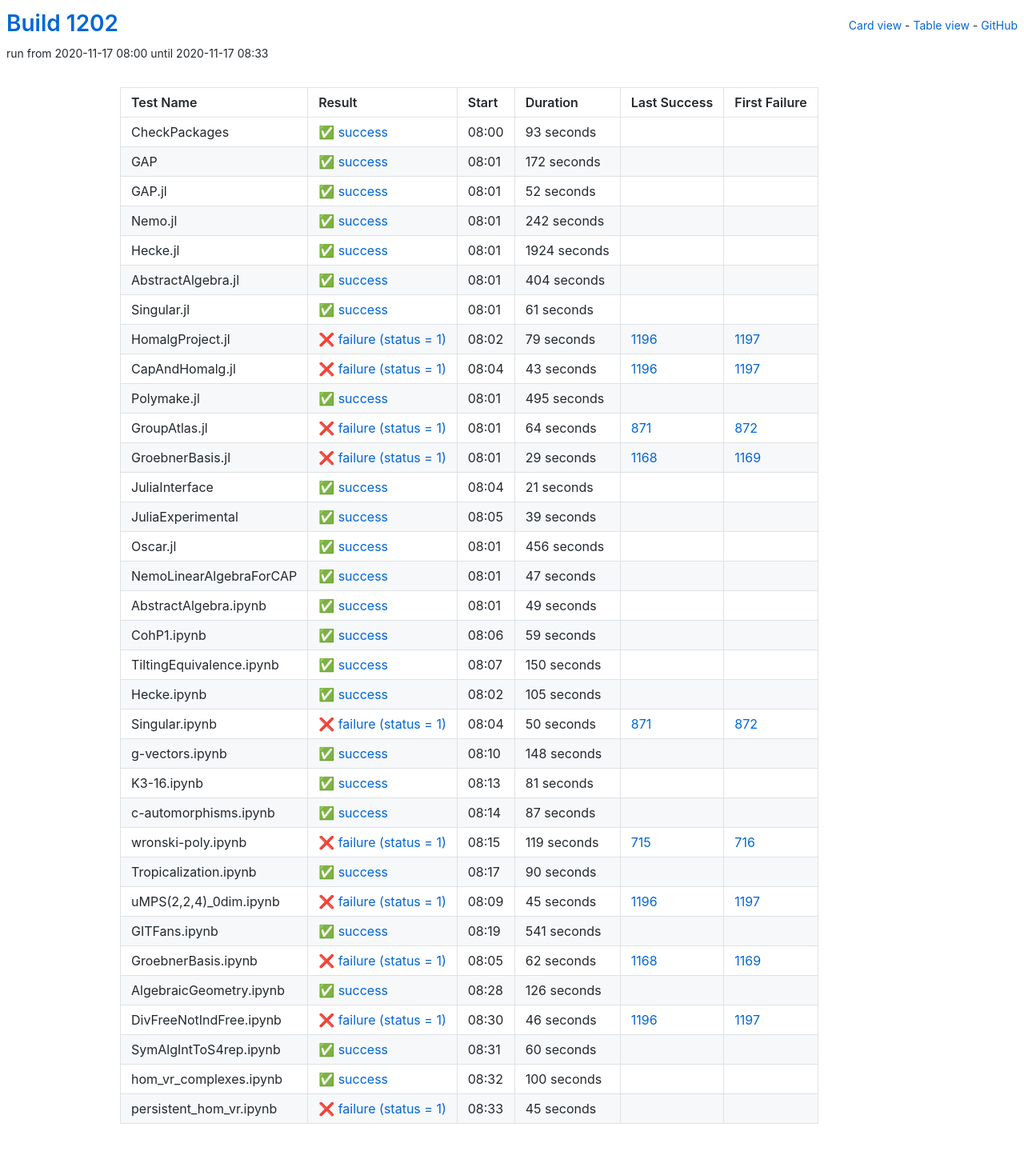
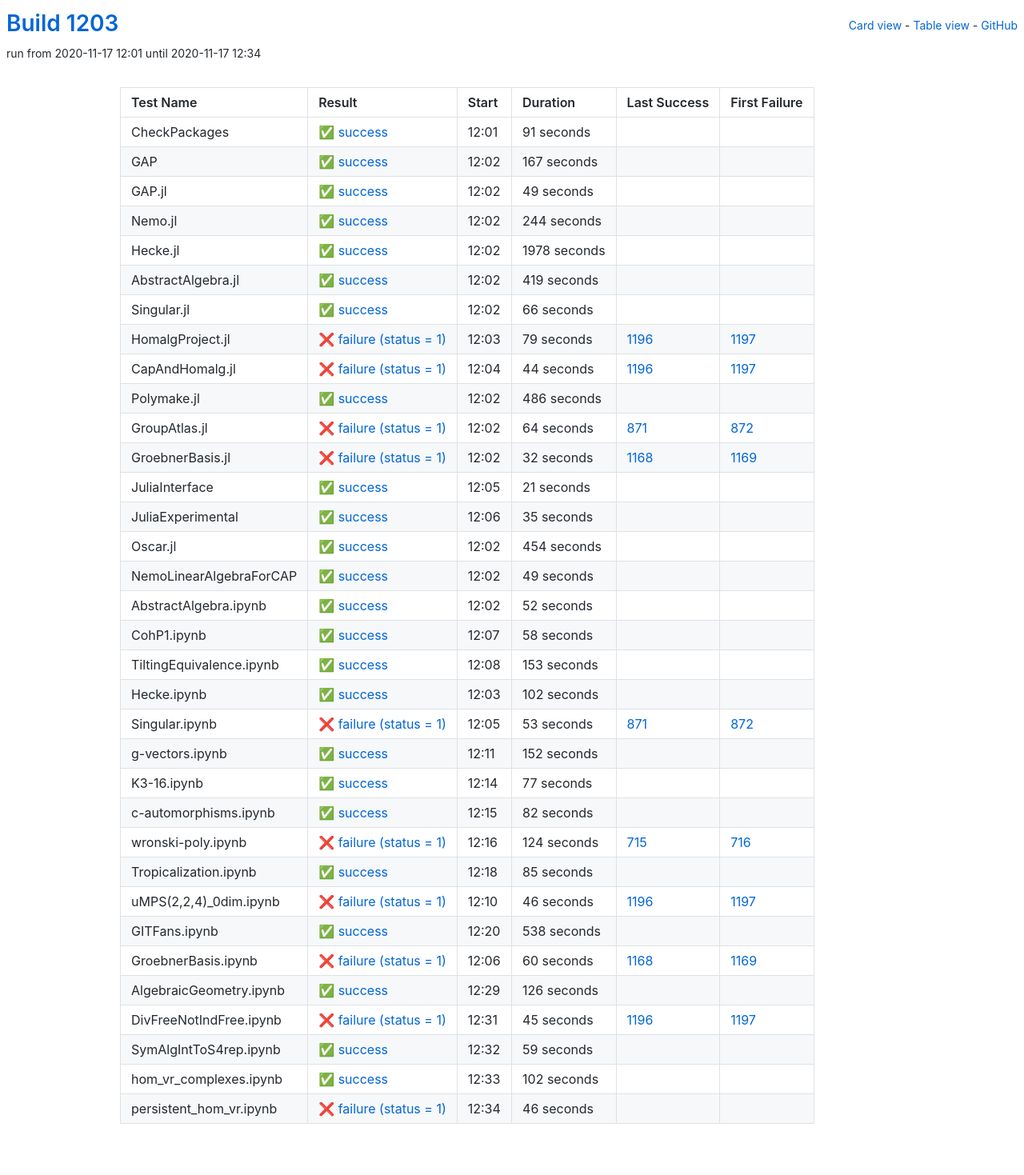
Before and after one commit to oscar-system/oscar-ci-status-stable, a Jekyll site: the page built from table.html, in a window 1280 px wide. Shown: the whole page at 80% size. Built offline with Jekyll 4.4.1, drawn with Linux system fonts in a browser that asks for light colours.

Commit message:
Build #1203

```diff
--- a/_data/ci.yml
+++ b/_data/ci.yml
@@ -1,6 +1,6 @@
 ---
-build: 1202
-build_url: https://oscarci.mathematik.uni-kl.de/job/oscar-stable/1202/
+build: 1203
+build_url: https://oscarci.mathematik.uni-kl.de/job/oscar-stable/1203/
 job: oscar-stable
 organization: oscar-system
 repo: oscar-ci-status-stable
@@ -8,92 +8,92 @@ repourl: https://github.com/oscar-system/oscar-ci-status-stable
 tests:
 - name: CheckPackages
   id: checkpackages
-  log: https://oscarci.mathematik.uni-kl.de/job/oscar-stable/1202/artifact/logs/build-1202/CheckPackages.log
-  start: 2020-11-17 08:00
+  log: https://oscarci.mathematik.uni-kl.de/job/oscar-stable/1203/artifact/logs/build-1203/CheckPackages.log
+  start: 2020-11-17 12:01
   success: true
   exitcode: 0
   status: success
-  duration: 93
+  duration: 91
   last_success: false
   last_success_url:
   first_failure: false
   first_failure_url:
 - name: GAP
   id: gap
-  log: https://oscarci.mathematik.uni-kl.de/job/oscar-stable/1202/artifact/logs/build-1202/GAP.log
-  start: 2020-11-17 08:01
+  log: https://oscarci.mathematik.uni-kl.de/job/oscar-stable/1203/artifact/logs/build-1203/GAP.log
+  start: 2020-11-17 12:02
   success: true
   exitcode: 0
   status: success
-  duration: 172
+  duration: 167
   last_success: false
   last_success_url:
   first_failure: false
   first_failure_url:
 - name: GAP.jl
   id: gap-jl
-  log: https://oscarci.mathematik.uni-kl.de/job/oscar-stable/1202/artifact/logs/build-1202/GAP.jl.log
-  start: 2020-11-17 08:01
+  log: https://oscarci.mathematik.uni-kl.de/job/oscar-stable/1203/artifact/logs/build-1203/GAP.jl.log
+  start: 2020-11-17 12:02
   success: true
   exitcode: 0
   status: success
-  duration: 52
+  duration: 49
   last_success: false
   last_success_url:
   first_failure: false
   first_failure_url:
 - name: Nemo.jl
   id: nemo-jl
-  log: https://oscarci.mathematik.uni-kl.de/job/oscar-stable/1202/artifact/logs/build-1202/Nemo.jl.log
-  start: 2020-11-17 08:01
+  log: https://oscarci.mathematik.uni-kl.de/job/oscar-stable/1203/artifact/logs/build-1203/Nemo.jl.log
+  start: 2020-11-17 12:02
   success: true
   exitcode: 0
   status: success
-  duration: 242
+  duration: 244
   last_success: false
   last_success_url:
   first_failure: false
   first_failure_url:
 - name: Hecke.jl
   id: hecke-jl
-  log: https://oscarci.mathematik.uni-kl.de/job/oscar-stable/1202/artifact/logs/build-1202/Hecke.jl.log
-  start: 2020-11-17 08:01
+  log: https://oscarci.mathematik.uni-kl.de/job/oscar-stable/1203/artifact/logs/build-1203/Hecke.jl.log
+  start: 2020-11-17 12:02
   success: true
   exitcode: 0
   status: success
-  duration: 1924
+  duration: 1978
   last_success: false
   last_success_url:
   first_failure: false
   first_failure_url:
 - name: AbstractAlgebra.jl
   id: abstractalgebra-jl
-  log: https://oscarci.mathematik.uni-kl.de/job/oscar-stable/1202/artifact/logs/build-1202/AbstractAlgebra.jl.log
-  start: 2020-11-17 08:01
+  log: https://oscarci.mathematik.uni-kl.de/job/oscar-stable/1203/artifact/logs/build-1203/AbstractAlgebra.jl.log
+  start: 2020-11-17 12:02
   success: true
   exitcode: 0
   status: success
-  duration: 404
+  duration: 419
   last_success: false
   last_success_url:
   first_failure: false
   first_failure_url:
 - name: Singular.jl
   id: singular-jl
-  log: https://oscarci.mathematik.uni-kl.de/job/oscar-stable/1202/artifact/logs/build-1202/Singular.jl.log
-  start: 2020-11-17 08:01
+  log: https://oscarci.mathematik.uni-kl.de/job/oscar-stable/1203/artifact/logs/build-1203/Singular.jl.log
+  start: 2020-11-17 12:02
   success: true
   exitcode: 0
   status: success
-  duration: 61
+  duration: 66
   last_success: false
   last_success_url:
   first_failure: false
   first_failure_url:
 - name: HomalgProject.jl
   id: homalgproject-jl
-  log: https://oscarci.mathematik.uni-kl.de/job/oscar-stable/1202/artifact/logs/build-1202/HomalgProject.jl.log
-  start: 2020-11-17 08:02
+  log: https://oscarci.mathematik.uni-kl.de/job/oscar-stable/1203/artifact/logs/build-1203/HomalgProject.jl.log
+  start: 2020-11-17 12:03
   success: false
   exitcode: 1
   status: failure
@@ -104,32 +104,32 @@ tests:
   first_failure_url: https://oscarci.mathematik.uni-kl.de/job/oscar-stable/1197/
 - name: CapAndHomalg.jl
   id: capandhomalg-jl
-  log: https://oscarci.mathematik.uni-kl.de/job/oscar-stable/1202/artifact/logs/build-1202/CapAndHomalg.jl.log
-  start: 2020-11-17 08:04
+  log: https://oscarci.mathematik.uni-kl.de/job/oscar-stable/1203/artifact/logs/build-1203/CapAndHomalg.jl.log
+  start: 2020-11-17 12:04
   success: false
   exitcode: 1
   status: failure
-  duration: 43
+  duration: 44
   last_success: 1196
   last_success_url: https://oscarci.mathematik.uni-kl.de/job/oscar-stable/1196/
   first_failure: 1197
   first_failure_url: https://oscarci.mathematik.uni-kl.de/job/oscar-stable/1197/
 - name: Polymake.jl
   id: polymake-jl
-  log: https://oscarci.mathematik.uni-kl.de/job/oscar-stable/1202/artifact/logs/build-1202/Polymake.jl.log
-  start: 2020-11-17 08:01
+  log: https://oscarci.mathematik.uni-kl.de/job/oscar-stable/1203/artifact/logs/build-1203/Polymake.jl.log
+  start: 2020-11-17 12:02
   success: true
   exitcode: 0
   status: success
-  duration: 495
+  duration: 486
   last_success: false
   last_success_url:
   first_failure: false
   first_failure_url:
 - name: GroupAtlas.jl
   id: groupatlas-jl
-  log: https://oscarci.mathematik.uni-kl.de/job/oscar-stable/1202/artifact/logs/build-1202/GroupAtlas.jl.log
-  start: 2020-11-17 08:01
+  log: https://oscarci.mathematik.uni-kl.de/job/oscar-stable/1203/artifact/logs/build-1203/GroupAtlas.jl.log
+  start: 2020-11-17 12:02
   success: false
   exitcode: 1
   status: failure
@@ -140,20 +140,20 @@ tests:
   first_failure_url: https://oscarci.mathematik.uni-kl.de/job/oscar-stable/872/
 - name: GroebnerBasis.jl
   id: groebnerbasis-jl
-  log: https://oscarci.mathematik.uni-kl.de/job/oscar-stable/1202/artifact/logs/build-1202/GroebnerBasis.jl.log
-  start: 2020-11-17 08:01
+  log: https://oscarci.mathematik.uni-kl.de/job/oscar-stable/1203/artifact/logs/build-1203/GroebnerBasis.jl.log
+  start: 2020-11-17 12:02
   success: false
   exitcode: 1
   status: failure
-  duration: 29
+  duration: 32
   last_success: 1168
   last_success_url: https://oscarci.mathematik.uni-kl.de/job/oscar-stable/1168/
   first_failure: 1169
   first_failure_url: https://oscarci.mathematik.uni-kl.de/job/oscar-stable/1169/
 - name: JuliaInterface
   id: juliainterface
-  log: https://oscarci.mathematik.uni-kl.de/job/oscar-stable/1202/artifact/logs/build-1202/JuliaInterface.log
-  start: 2020-11-17 08:04
+  log: https://oscarci.mathematik.uni-kl.de/job/oscar-stable/1203/artifact/logs/build-1203/JuliaInterface.log
+  start: 2020-11-17 12:05
   success: true
   exitcode: 0
   status: success
@@ -164,44 +164,32 @@ tests:
   first_failure_url:
 - name: JuliaExperimental
   id: juliaexperimental
-  log: https://oscarci.mathematik.uni-kl.de/job/oscar-stable/1202/artifact/logs/build-1202/JuliaExperimental.log
-  start: 2020-11-17 08:05
+  log: https://oscarci.mathematik.uni-kl.de/job/oscar-stable/1203/artifact/logs/build-1203/JuliaExperimental.log
+  start: 2020-11-17 12:06
   success: true
   exitcode: 0
   status: success
-  duration: 39
+  duration: 35
   last_success: false
   last_success_url:
   first_failure: false
   first_failure_url:
 - name: Oscar.jl
   id: oscar-jl
-  log: https://oscarci.mathematik.uni-kl.de/job/oscar-stable/1202/artifact/logs/build-1202/Oscar.jl.log
-  start: 2020-11-17 08:01
+  log: https://oscarci.mathematik.uni-kl.de/job/oscar-stable/1203/artifact/logs/build-1203/Oscar.jl.log
+  start: 2020-11-17 12:02
   success: true
   exitcode: 0
   status: success
-  duration: 456
+  duration: 454
   last_success: false
   last_success_url:
   first_failure: false
   first_failure_url:
 - name: NemoLinearAlgebraForCAP
   id: nemolinearalgebraforcap
-  log: https://oscarci.mathematik.uni-kl.de/job/oscar-stable/1202/artifact/logs/build-1202/NemoLinearAlgebraForCAP.log
-  start: 2020-11-17 08:01
-  success: true
-  exitcode: 0
-  status: success
-  duration: 47
-  last_success: false
-  last_success_url:
-  first_failure: false
-  first_failure_url:
-- name: AbstractAlgebra.ipynb
-  id: abstractalgebra-ipynb
-  log: https://oscarci.mathematik.uni-kl.de/job/oscar-stable/1202/artifact/logs/build-1202/AbstractAlgebra.ipynb.log
-  start: 2020-11-17 08:01
+  log: https://oscarci.mathematik.uni-kl.de/job/oscar-stable/1203/artifact/logs/build-1203/NemoLinearAlgebraForCAP.log
+  start: 2020-11-17 12:02
   success: true
   exitcode: 0
   status: success
@@ -210,154 +198,166 @@ tests:
   last_success_url:
   first_failure: false
   first_failure_url:
-- name: CohP1.ipynb
-  id: cohp1-ipynb
-  log: https://oscarci.mathematik.uni-kl.de/job/oscar-stable/1202/artifact/logs/build-1202/CohP1.ipynb.log
-  start: 2020-11-17 08:06
+- name: AbstractAlgebra.ipynb
+  id: abstractalgebra-ipynb
+  log: https://oscarci.mathematik.uni-kl.de/job/oscar-stable/1203/artifact/logs/build-1203/AbstractAlgebra.ipynb.log
+  start: 2020-11-17 12:02
   success: true
   exitcode: 0
   status: success
-  duration: 59
+  duration: 52
+  last_success: false
+  last_success_url:
+  first_failure: false
+  first_failure_url:
+- name: CohP1.ipynb
+  id: cohp1-ipynb
+  log: https://oscarci.mathematik.uni-kl.de/job/oscar-stable/1203/artifact/logs/build-1203/CohP1.ipynb.log
+  start: 2020-11-17 12:07
+  success: true
+  exitcode: 0
+  status: success
+  duration: 58
   last_success: false
   last_success_url:
   first_failure: false
   first_failure_url:
 - name: TiltingEquivalence.ipynb
   id: tiltingequivalence-ipynb
-  log: https://oscarci.mathematik.uni-kl.de/job/oscar-stable/1202/artifact/logs/build-1202/TiltingEquivalence.ipynb.log
-  start: 2020-11-17 08:07
+  log: https://oscarci.mathematik.uni-kl.de/job/oscar-stable/1203/artifact/logs/build-1203/TiltingEquivalence.ipynb.log
+  start: 2020-11-17 12:08
   success: true
   exitcode: 0
   status: success
-  duration: 150
+  duration: 153
   last_success: false
   last_success_url:
   first_failure: false
   first_failure_url:
 - name: Hecke.ipynb
   id: hecke-ipynb
-  log: https://oscarci.mathematik.uni-kl.de/job/oscar-stable/1202/artifact/logs/build-1202/Hecke.ipynb.log
-  start: 2020-11-17 08:02
+  log: https://oscarci.mathematik.uni-kl.de/job/oscar-stable/1203/artifact/logs/build-1203/Hecke.ipynb.log
+  start: 2020-11-17 12:03
   success: true
   exitcode: 0
   status: success
-  duration: 105
+  duration: 102
   last_success: false
   last_success_url:
   first_failure: false
   first_failure_url:
 - name: Singular.ipynb
   id: singular-ipynb
-  log: https://oscarci.mathematik.uni-kl.de/job/oscar-stable/1202/artifact/logs/build-1202/Singular.ipynb.log
-  start: 2020-11-17 08:04
+  log: https://oscarci.mathematik.uni-kl.de/job/oscar-stable/1203/artifact/logs/build-1203/Singular.ipynb.log
+  start: 2020-11-17 12:05
   success: false
   exitcode: 1
   status: failure
-  duration: 50
+  duration: 53
   last_success: 871
   last_success_url: https://oscarci.mathematik.uni-kl.de/job/oscar-stable/871/
   first_failure: 872
   first_failure_url: https://oscarci.mathematik.uni-kl.de/job/oscar-stable/872/
 - name: g-vectors.ipynb
   id: g-vectors-ipynb
-  log: https://oscarci.mathematik.uni-kl.de/job/oscar-stable/1202/artifact/logs/build-1202/g-vectors.ipynb.log
-  start: 2020-11-17 08:10
+  log: https://oscarci.mathematik.uni-kl.de/job/oscar-stable/1203/artifact/logs/build-1203/g-vectors.ipynb.log
+  start: 2020-11-17 12:11
   success: true
   exitcode: 0
   status: success
-  duration: 148
+  duration: 152
   last_success: false
   last_success_url:
   first_failure: false
   first_failure_url:
 - name: K3-16.ipynb
   id: k3-16-ipynb
-  log: https://oscarci.mathematik.uni-kl.de/job/oscar-stable/1202/artifact/logs/build-1202/K3-16.ipynb.log
-  start: 2020-11-17 08:13
+  log: https://oscarci.mathematik.uni-kl.de/job/oscar-stable/1203/artifact/logs/build-1203/K3-16.ipynb.log
+  start: 2020-11-17 12:14
   success: true
   exitcode: 0
   status: success
-  duration: 81
+  duration: 77
   last_success: false
   last_success_url:
   first_failure: false
   first_failure_url:
 - name: c-automorphisms.ipynb
   id: c-automorphisms-ipynb
-  log: https://oscarci.mathematik.uni-kl.de/job/oscar-stable/1202/artifact/logs/build-1202/c-automorphisms.ipynb.log
-  start: 2020-11-17 08:14
+  log: https://oscarci.mathematik.uni-kl.de/job/oscar-stable/1203/artifact/logs/build-1203/c-automorphisms.ipynb.log
+  start: 2020-11-17 12:15
   success: true
   exitcode: 0
   status: success
-  duration: 87
+  duration: 82
   last_success: false
   last_success_url:
   first_failure: false
   first_failure_url:
 - name: wronski-poly.ipynb
   id: wronski-poly-ipynb
-  log: https://oscarci.mathematik.uni-kl.de/job/oscar-stable/1202/artifact/logs/build-1202/wronski-poly.ipynb.log
-  start: 2020-11-17 08:15
+  log: https://oscarci.mathematik.uni-kl.de/job/oscar-stable/1203/artifact/logs/build-1203/wronski-poly.ipynb.log
+  start: 2020-11-17 12:16
   success: false
   exitcode: 1
   status: failure
-  duration: 119
+  duration: 124
   last_success: 715
   last_success_url: https://oscarci.mathematik.uni-kl.de/job/oscar-stable/715/
   first_failure: 716
   first_failure_url: https://oscarci.mathematik.uni-kl.de/job/oscar-stable/716/
 - name: Tropicalization.ipynb
   id: tropicalization-ipynb
-  log: https://oscarci.mathematik.uni-kl.de/job/oscar-stable/1202/artifact/logs/build-1202/Tropicalization.ipynb.log
-  start: 2020-11-17 08:17
+  log: https://oscarci.mathematik.uni-kl.de/job/oscar-stable/1203/artifact/logs/build-1203/Tropicalization.ipynb.log
+  start: 2020-11-17 12:18
   success: true
   exitcode: 0
   status: success
-  duration: 90
+  duration: 85
   last_success: false
   last_success_url:
   first_failure: false
   first_failure_url:
 - name: uMPS(2,2,4)_0dim.ipynb
   id: umps-2-2-4-0dim-ipynb
-  log: https://oscarci.mathematik.uni-kl.de/job/oscar-stable/1202/artifact/logs/build-1202/uMPS-2-2-4-_0dim.ipynb.log
-  start: 2020-11-17 08:09
+  log: https://oscarci.mathematik.uni-kl.de/job/oscar-stable/1203/artifact/logs/build-1203/uMPS-2-2-4-_0dim.ipynb.log
+  start: 2020-11-17 12:10
   success: false
   exitcode: 1
   status: failure
-  duration: 45
+  duration: 46
   last_success: 1196
   last_success_url: https://oscarci.mathematik.uni-kl.de/job/oscar-stable/1196/
   first_failure: 1197
   first_failure_url: https://oscarci.mathematik.uni-kl.de/job/oscar-stable/1197/
 - name: GITFans.ipynb
   id: gitfans-ipynb
-  log: https://oscarci.mathematik.uni-kl.de/job/oscar-stable/1202/artifact/logs/build-1202/GITFans.ipynb.log
-  start: 2020-11-17 08:19
+  log: https://oscarci.mathematik.uni-kl.de/job/oscar-stable/1203/artifact/logs/build-1203/GITFans.ipynb.log
+  start: 2020-11-17 12:20
   success: true
   exitcode: 0
   status: success
-  duration: 541
+  duration: 538
   last_success: false
   last_success_url:
   first_failure: false
   first_failure_url:
 - name: GroebnerBasis.ipynb
   id: groebnerbasis-ipynb
-  log: https://oscarci.mathematik.uni-kl.de/job/oscar-stable/1202/artifact/logs/build-1202/GroebnerBasis.ipynb.log
-  start: 2020-11-17 08:05
+  log: https://oscarci.mathematik.uni-kl.de/job/oscar-stable/1203/artifact/logs/build-1203/GroebnerBasis.ipynb.log
+  start: 2020-11-17 12:06
   success: false
   exitcode: 1
   status: failure
-  duration: 62
+  duration: 60
   last_success: 1168
   last_success_url: https://oscarci.mathematik.uni-kl.de/job/oscar-stable/1168/
   first_failure: 1169
   first_failure_url: https://oscarci.mathematik.uni-kl.de/job/oscar-stable/1169/
 - name: AlgebraicGeometry.ipynb
   id: algebraicgeometry-ipynb
-  log: https://oscarci.mathematik.uni-kl.de/job/oscar-stable/1202/artifact/logs/build-1202/AlgebraicGeometry.ipynb.log
-  start: 2020-11-17 08:28
+  log: https://oscarci.mathematik.uni-kl.de/job/oscar-stable/1203/artifact/logs/build-1203/AlgebraicGeometry.ipynb.log
+  start: 2020-11-17 12:29
   success: true
   exitcode: 0
   status: success
@@ -368,48 +368,48 @@ tests:
   first_failure_url:
 - name: DivFreeNotIndFree.ipynb
   id: divfreenotindfree-ipynb
-  log: https://oscarci.mathematik.uni-kl.de/job/oscar-stable/1202/artifact/logs/build-1202/DivFreeNotIndFree.ipynb.log
-  start: 2020-11-17 08:30
+  log: https://oscarci.mathematik.uni-kl.de/job/oscar-stable/1203/artifact/logs/build-1203/DivFreeNotIndFree.ipynb.log
+  start: 2020-11-17 12:31
   success: false
   exitcode: 1
   status: failure
-  duration: 46
+  duration: 45
   last_success: 1196
   last_success_url: https://oscarci.mathematik.uni-kl.de/job/oscar-stable/1196/
   first_failure: 1197
   first_failure_url: https://oscarci.mathematik.uni-kl.de/job/oscar-stable/1197/
 - name: SymAlgIntToS4rep.ipynb
   id: symalginttos4rep-ipynb
-  log: https://oscarci.mathematik.uni-kl.de/job/oscar-stable/1202/artifact/logs/build-1202/SymAlgIntToS4rep.ipynb.log
-  start: 2020-11-17 08:31
+  log: https://oscarci.mathematik.uni-kl.de/job/oscar-stable/1203/artifact/logs/build-1203/SymAlgIntToS4rep.ipynb.log
+  start: 2020-11-17 12:32
   success: true
   exitcode: 0
   status: success
-  duration: 60
+  duration: 59
   last_success: false
   last_success_url:
   first_failure: false
   first_failure_url:
 - name: hom_vr_complexes.ipynb
   id: hom-vr-complexes-ipynb
-  log: https://oscarci.mathematik.uni-kl.de/job/oscar-stable/1202/artifact/logs/build-1202/hom_vr_complexes.ipynb.log
-  start: 2020-11-17 08:32
+  log: https://oscarci.mathematik.uni-kl.de/job/oscar-stable/1203/artifact/logs/build-1203/hom_vr_complexes.ipynb.log
+  start: 2020-11-17 12:33
   success: true
   exitcode: 0
   status: success
-  duration: 100
+  duration: 102
   last_success: false
   last_success_url:
   first_failure: false
   first_failure_url:
 - name: persistent_hom_vr.ipynb
   id: persistent-hom-vr-ipynb
-  log: https://oscarci.mathematik.uni-kl.de/job/oscar-stable/1202/artifact/logs/build-1202/persistent_hom_vr.ipynb.log
-  start: 2020-11-17 08:33
+  log: https://oscarci.mathematik.uni-kl.de/job/oscar-stable/1203/artifact/logs/build-1203/persistent_hom_vr.ipynb.log
+  start: 2020-11-17 12:34
   success: false
   exitcode: 1
   status: failure
-  duration: 45
+  duration: 46
   last_success: false
   last_success_url:
   first_failure: false
```
Also changed, not shown: README.md.
